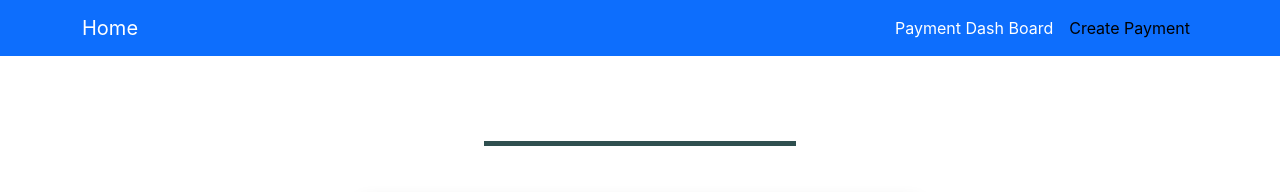
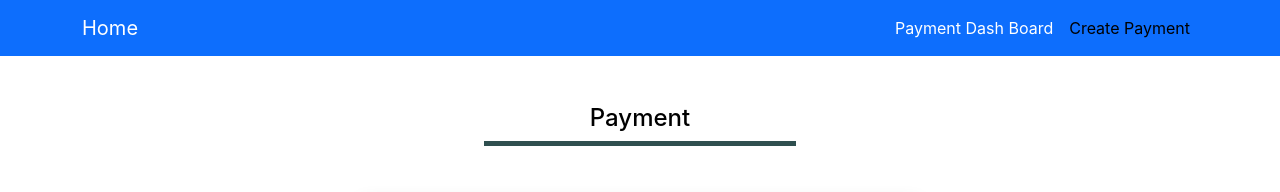
Before and after one commit to IT22148254/MLB_WD_ITP24_B3_13, a React (Create React App) app in the folder frontend/: page /add in a window 1280 px wide. Shown: the top 192 px of the page. Built offline with nearby package versions, Linux system fonts and the light colour scheme.

Commit message:
Update Add.js

```diff
--- a/frontend/src/payment_component/Add.js
+++ b/frontend/src/payment_component/Add.js
@@ -112,7 +112,7 @@ export default function Add() {
 
 
         <div className='container mt-5'>
-            <center><h4 style={{ color: 'white' }}>Payment</h4>
+            <center><h4 style={{ color: 'Black' }}>Payment</h4>
 
             <div className='underline1'></div></center>
 
```
